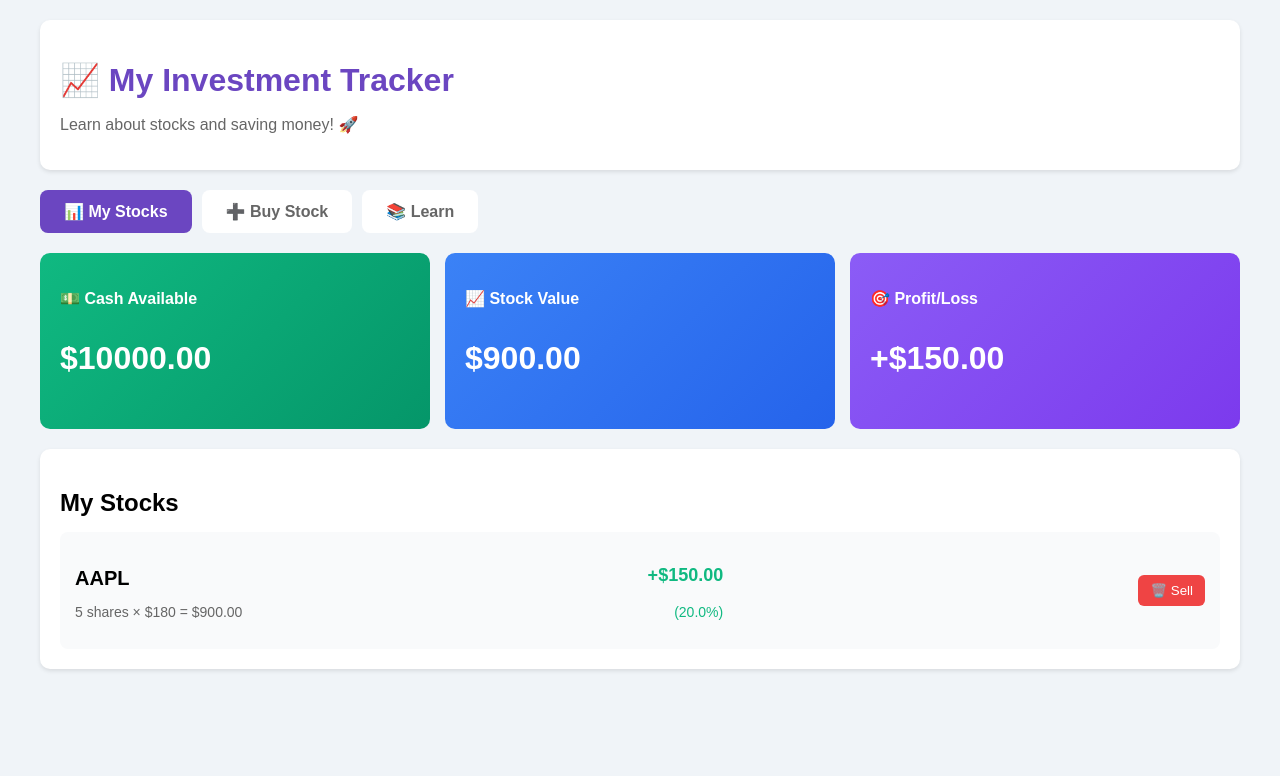
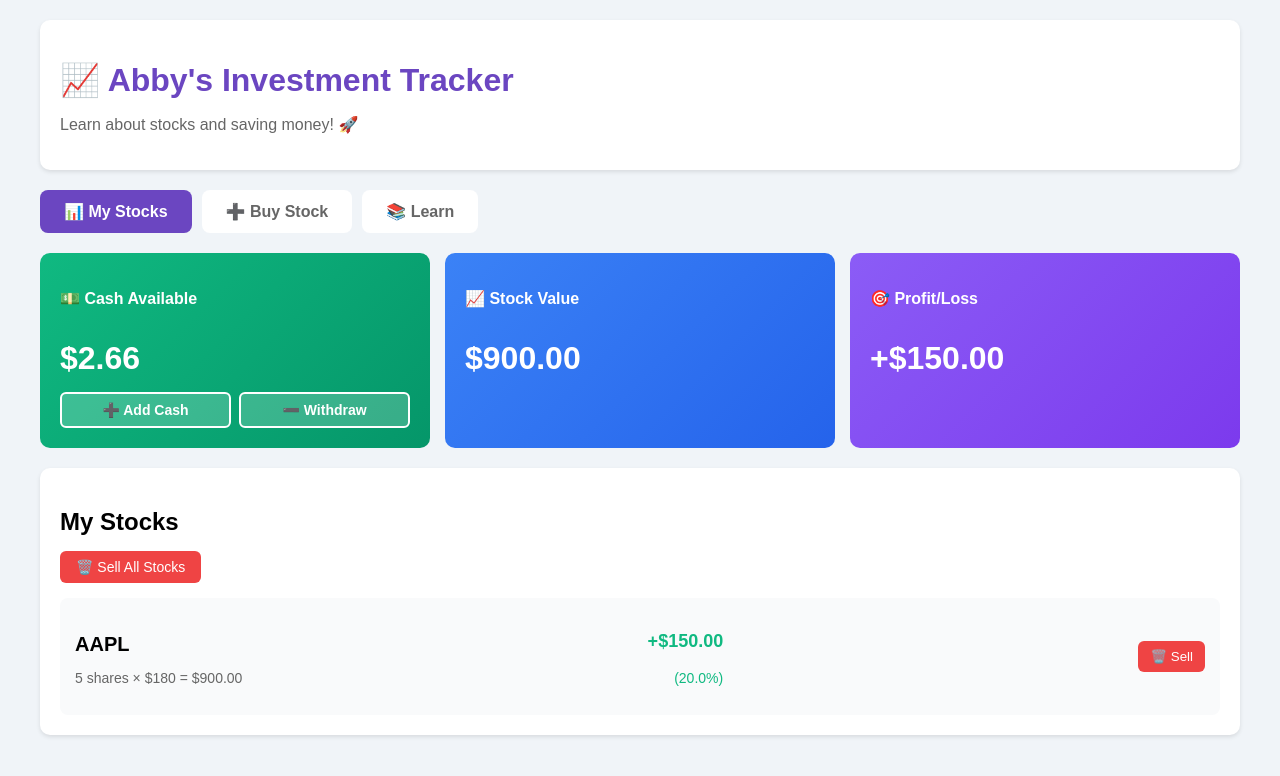
Before and after one commit to cdrew2-beep/kids-investment-tracker, a React (Create React App) app: page / in a window 1280 px wide. Shown: the top 776 px of the page. Built offline with nearby package versions, Linux system fonts and the light colour scheme.

Commit message:
Added cash management and sell all stocks features

```diff
--- a/src/App.js
+++ b/src/App.js
@@ -6,7 +6,7 @@ function App() {
   // Load saved cash or start with $10,000
   const [cash, setCash] = useState(() => {
     const saved = localStorage.getItem('cash');
-    return saved ? parseFloat(saved) : 10000;
+    return saved ? parseFloat(saved) : 2.66;
   });
 
   // Load saved portfolio or start with one Apple stock
@@ -18,6 +18,38 @@ function App() {
   });
 
   const [newStock, setNewStock] = useState({ symbol: '', shares: 0, price: 0 });
+
+  const addCash = () => {
+  const amount = prompt('How much cash do you want to add?');
+  if (amount && !isNaN(amount)) {
+    setCash(cash + parseFloat(amount));
+  }
+};
+
+const removeCash = () => {
+  const amount = prompt('How much cash do you want to withdraw?');
+  if (amount && !isNaN(amount)) {
+    const withdrawal = parseFloat(amount);
+    if (withdrawal <= cash) {
+      setCash(cash - withdrawal);
+    } else {
+      alert("You don't have that much cash!");
+    }
+  }
+};
+
+const clearAllStocks = () => {
+  if (window.confirm('Are you sure? This will sell ALL stocks and return cash to you!')) {
+    // Calculate total value of all stocks
+    const totalStockValue = portfolio.reduce((sum, stock) =>
+      sum + (stock.shares * stock.currentPrice), 0
+    );
+    // Add that money back to cash
+    setCash(cash + totalStockValue);
+    // Clear all stocks
+    setPortfolio([]);
+  }
+};
 
   // Save cash whenever it changes
   useEffect(() => {
@@ -70,7 +102,7 @@ function App() {
       <div style={{ maxWidth: '1200px', margin: '0 auto' }}>
         <div style={{ backgroundColor: 'white', borderRadius: '10px', padding: '20px', marginBottom: '20px', boxShadow: '0 2px 4px rgba(0,0,0,0.1)' }}>
           <h1 style={{ color: '#6B46C1', fontSize: '32px', marginBottom: '10px' }}>
-            📈 My Investment Tracker
+            📈 Abby's Investment Tracker
           </h1>
           <p style={{ color: '#666' }}>Learn about stocks and saving money! 🚀</p>
         </div>
@@ -102,9 +134,43 @@ function App() {
           <div>
             <div style={{ display: 'grid', gridTemplateColumns: 'repeat(auto-fit, minmax(250px, 1fr))', gap: '15px', marginBottom: '20px' }}>
               <div style={{ background: 'linear-gradient(135deg, #10B981, #059669)', borderRadius: '10px', padding: '20px', color: 'white' }}>
-                <h3 style={{ fontSize: '16px', marginBottom: '10px' }}>💵 Cash Available</h3>
-                <p style={{ fontSize: '32px', fontWeight: 'bold' }}>${cash.toFixed(2)}</p>
-              </div>
+  <h3 style={{ fontSize: '16px', marginBottom: '10px' }}>💵 Cash Available</h3>
+  <p style={{ fontSize: '32px', fontWeight: 'bold', marginBottom: '15px' }}>${cash.toFixed(2)}</p>
+  <div style={{ display: 'flex', gap: '8px' }}>
+    <button
+      onClick={addCash}
+      style={{
+        flex: 1,
+        padding: '8px 12px',
+        backgroundColor: 'rgba(255,255,255,0.2)',
+        color: 'white',
+        border: '2px solid white',
+        borderRadius: '6px',
+        fontSize: '14px',
+        fontWeight: 'bold',
+        cursor: 'pointer'
+      }}
+    >
+      ➕ Add Cash
+    </button>
+    <button
+      onClick={removeCash}
+      style={{
+        flex: 1,
+        padding: '8px 12px',
+        backgroundColor: 'rgba(255,255,255,0.2)',
+        color: 'white',
+        border: '2px solid white',
+        borderRadius: '6px',
+        fontSize: '14px',
+        fontWeight: 'bold',
+        cursor: 'pointer'
+      }}
+    >
+      ➖ Withdraw
+    </button>
+  </div>
+</div>
 
               <div style={{ background: 'linear-gradient(135deg, #3B82F6, #2563EB)', borderRadius: '10px', padding: '20px', color: 'white' }}>
                 <h3 style={{ fontSize: '16px', marginBottom: '10px' }}>📈 Stock Value</h3>
@@ -121,6 +187,23 @@ function App() {
 
             <div style={{ backgroundColor: 'white', borderRadius: '10px', padding: '20px', boxShadow: '0 2px 4px rgba(0,0,0,0.1)' }}>
               <h2 style={{ fontSize: '24px', fontWeight: 'bold', marginBottom: '15px' }}>My Stocks</h2>
+              {portfolio.length > 0 && (
+  <button
+    onClick={clearAllStocks}
+    style={{
+      padding: '8px 16px',
+      backgroundColor: '#EF4444',
+      color: 'white',
+      border: 'none',
+      borderRadius: '6px',
+      fontSize: '14px',
+      cursor: 'pointer',
+      marginBottom: '15px'
+    }}
+  >
+    🗑️ Sell All Stocks
+  </button>
+)}
               {portfolio.length === 0 ? (
                 <p style={{ textAlign: 'center', color: '#999', padding: '40px' }}>
                   No stocks yet! Click "Buy Stock" to get started.
```
